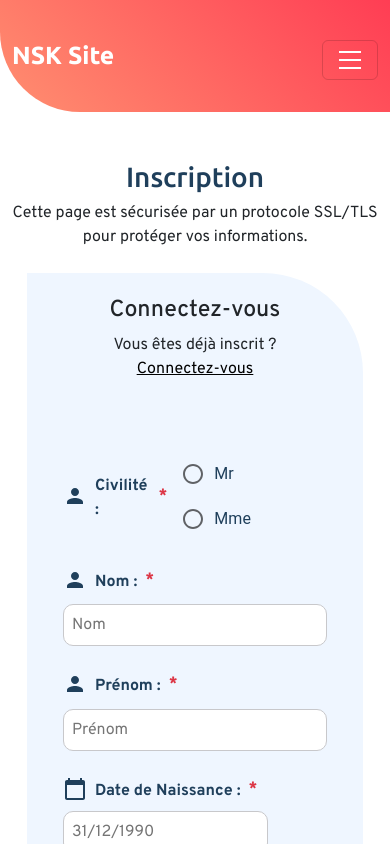
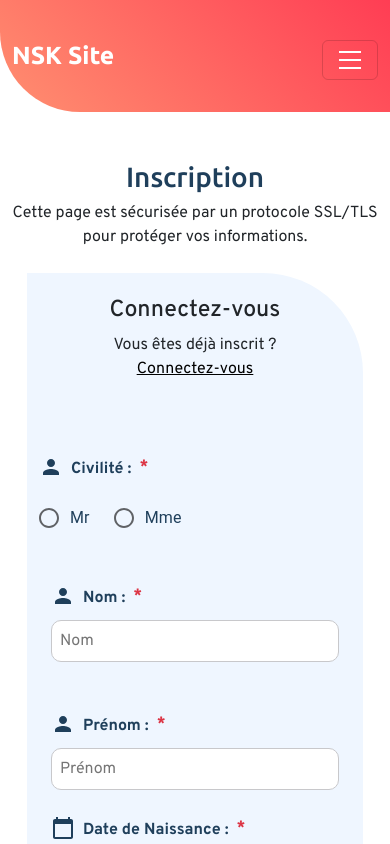
Before and after one commit to ThierryTouinPro/nextjs-starter-kit, a Next.js app in the folder with-docker-compose-app/next-app/: page /auth/registration in a window 390 px wide. Shown: the top 844 px of the page. Built offline with nearby package versions, Linux system fonts and the light colour scheme.

Commit message:
ZHA: Fix mobile display information register

```diff
--- a/with-docker-compose-app/next-app/src/components/Authentification/Register/Informations.js
+++ b/with-docker-compose-app/next-app/src/components/Authentification/Register/Informations.js
@@ -17,15 +17,13 @@ export default function RegisterInformation() {
 
   return (
     <div className="row">
-      <div className="col-md-12 col-xs-12 mb-4">
         <RadioGroup
           name="gender"
           label="Civilité"
           options={options}
           icon={<PersonIcon  />}
         />
-      </div>
-      <div className="col-md-6 col-xs-12">
+      <div className="col-md-6 col-xs-12 mt-4">
         <Input
           name="lastName"
           label="Nom"
@@ -34,7 +32,7 @@ export default function RegisterInformation() {
           icon={<PersonIcon  />}
         />
       </div>
-      <div className="col-md-6 col-xs-12">
+      <div className="col-md-6 col-xs-12 mt-4">
         <Input
           name="firstName"
           label="Prénom"
--- a/with-docker-compose-app/next-app/src/components/Interface/RadioGroup.js
+++ b/with-docker-compose-app/next-app/src/components/Interface/RadioGroup.js
@@ -15,33 +15,43 @@ export default function RadioGroupUI({ label, name, options, icon }) {
 
   return (
     <FormControl component="fieldset">
-      <div className="d-flex align-items-center gap-3">
-        {/* Label et icône alignés à gauche */}
-        <label className="d-flex align-items-center gap-2">
+      <div className="row ">
+        {/* Label avec col-6 en mobile */}
+        <label className="col-12 col-md-4 d-flex align-items-center gap-2 mb-3 mb-md-0">
           <span className="d-flex align-items-center">{icon}</span>
           <span className="d-flex align-items-center mt-1">{label} :</span>
           <span className="text-danger">*</span>
         </label>
-        {/* RadioGroup pour gérer correctement la sélection */}
+
+        {/* RadioGroup aligné horizontalement */}
+        <div className="col-12 col-md-6 d-flex flex-row align-items-center  mb-3 mb-md-0">
           <Controller
             name={name}
             control={control}
             rules={{ required: "Ce champ est requis" }}
             render={({ field }) => (
-            <RadioGroup row {...field} value={field.value || ""}>
+              <RadioGroup
+                row
+                {...field}
+                value={field.value || ""}
+                className="d-flex flex-row justify-content-start gap-3"
+              >
                 {options.map((option) => (
                   <FormControlLabel
                     key={option.value}
                     value={option.value}
                     control={<Radio />}
                     label={option.label}
-                  className="d-flex align-items-center"
+                    className="d-flex align-items-center me-2 "
                   />
                 ))}
               </RadioGroup>
             )}
           />
         </div>
+
+      </div>
+
       {/* Affichage des erreurs */}
       {errors[name] && (
         <span className="error text-danger">{errors[name].message}</span>
--- a/with-docker-compose-app/next-app/src/pages/auth/[formType].js
+++ b/with-docker-compose-app/next-app/src/pages/auth/[formType].js
@@ -98,7 +98,7 @@ export default function AuthForm() {
           </div>
 
           {/* Bloc de formulaire */}
-          <div className="col-md-7 col-sm-8 col-xs-12 d-flex justify-content-center">
+          <div className="col-md-7 col-sm-8 col-xs-12 d-flex justify-content-center p-0">
             <div className="container">
               {formType === "registration" || !isLogin ? (
                 <Registration />
```
Lines whose indentation alone changed are shown as unchanged.
